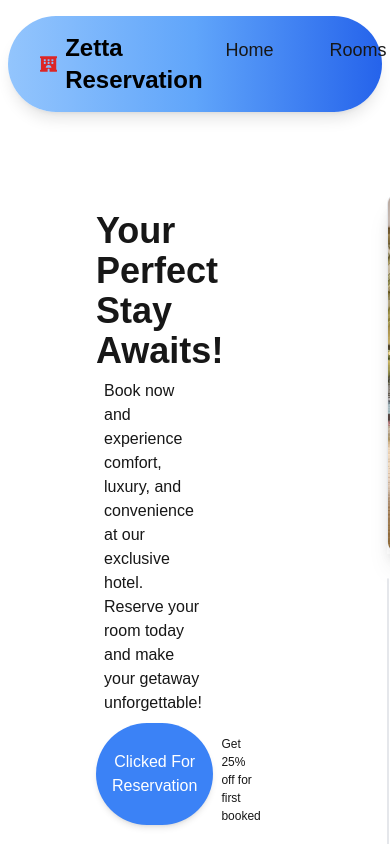
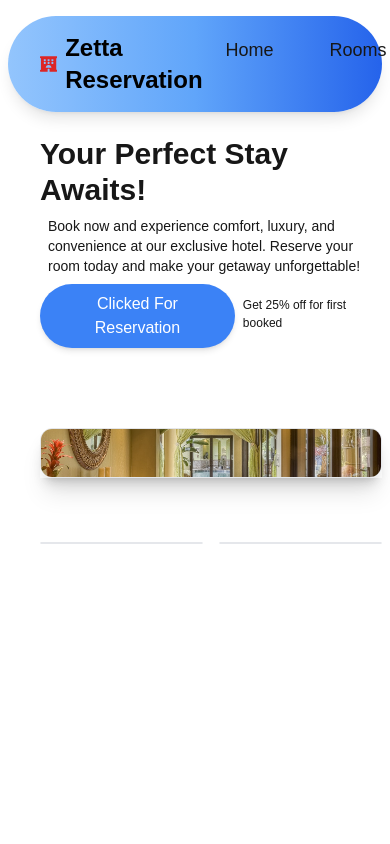
Before and after one commit to Fahim-ahmed-ifty/hotelreservation, a Next.js app: page /home in a window 390 px wide. Built offline with nearby package versions, Linux system fonts and the light colour scheme.

Commit message:
fix respnsive initially of hero

```diff
--- a/app/components/AboutUs.tsx
+++ b/app/components/AboutUs.tsx
@@ -2,7 +2,7 @@ import React from 'react';
 
 const AboutUs = () => {
 	return (
-		<div className='mx-auto mt-20 w-full max-w-7xl px-4 sm:px-6 lg:px-8 flex flex-col justify-center items-center'>
+		<div className='mx-auto mt-6 w-full max-w-7xl px-4 sm:px-6 lg:px-8 flex flex-col justify-center items-center'>
 			<h1 className='text-2xl sm:text-3xl md:text-4xl font-semibold mb-6 text-center'>
 				About Zetta Reservation
 			</h1>
--- a/app/components/Hero.tsx
+++ b/app/components/Hero.tsx
@@ -36,12 +36,12 @@ const Hero = () => {
 	}, [changeImageRandomly]);
 
 	return (
-		<div className='w-full h-screen flex'>
-			<div className='w-1/2 m-12 p-12 flex flex-col justify-center items-start'>
-				<h1 className='text-4xl font-bold'>
+		<div className='w-full h-screen flex flex-col lg:flex-row'>
+			<div className='w-full lg:w-1/2 m-4 p-6 flex flex-col items-start justify-center'>
+				<h1 className='text-3xl sm:text-4xl font-bold'>
 					Your Perfect Stay Awaits!
 				</h1>
-				<h2 className='p-2'>
+				<h2 className='p-2 text-sm sm:text-base'>
 					Book now and experience comfort, luxury, and convenience at
 					our exclusive hotel. Reserve your room today and make your
 					getaway unforgettable!
@@ -52,36 +52,36 @@ const Hero = () => {
 						textColor='text-white'
 						onClick={handleModalToggle}
 					/>
-					<p className='ml-2 mt-3 text-[12px] hover:underline'>
+					<p className='ml-2 mt-3 text-[12px] sm:text-xs hover:underline'>
 						Get 25% off for first booked
 					</p>
 				</div>
 			</div>
 
-			<div className='w-1/2 m-12 p-12 grid grid-cols-2 grid-rows-2 gap-6 h-full'>
+			<div className='w-full lg:w-1/2 m-4 p-6 grid grid-cols-2 grid-rows-2 gap-4 lg:h-full'>
 				<div className='col-span-2 row-span-1 relative shadow-xl'>
 					<BentoCard
 						imageSrc={imageSrc}
 						imageAlt='1st one'
-						customHeight='h-[500px]'
+						customHeight='h-[250px] sm:h-[350px] lg:h-[500px]'
 						customWidth='w-full'
 					/>
 				</div>
 
-				<div className='col-span-1 row-span-1 relative'>
+				<div className='mt-12 col-span-1 row-span-1 relative'>
 					<BentoCard
 						imageSrc='/hero2.jpg'
 						imageAlt='2nd one'
-						customHeight='h-[200px]'
+						customHeight='h-[150px] sm:h-[200px]'
 						customWidth='w-full'
 					/>
 				</div>
 
-				<div className='col-span-1 row-span-1 relative'>
+				<div className='mt-12 col-span-1 row-span-1 relative'>
 					<BentoCard
 						imageSrc='/hero3.jpg'
 						imageAlt='3rd one'
-						customHeight='h-[150px]'
+						customHeight='h-[120px] sm:h-[200px]'
 						customWidth='w-full'
 					/>
 				</div>
```
